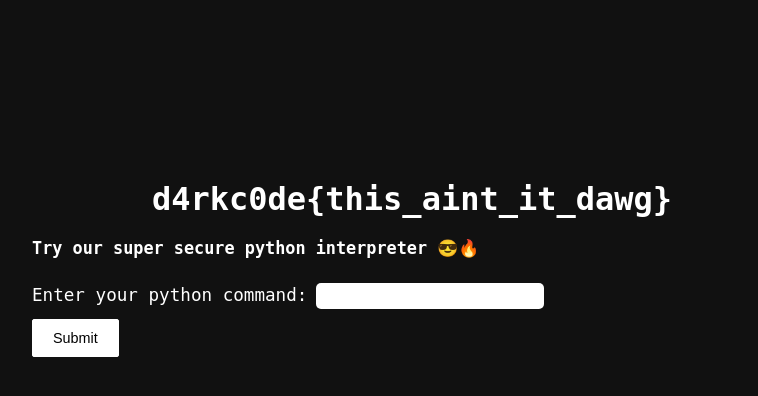
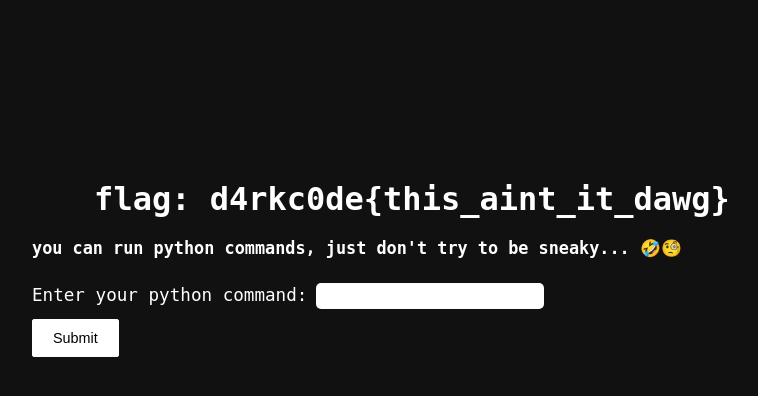
Before and after one commit to AviAvinav/club-mela, a Flask app: page / in a window 1280 px wide. Shown: the top 396 px of the page, without its empty margins (228-986 px from the left). Run offline with Flask 3, Linux system fonts and the light colour scheme.

Commit message:
moj maxti

```diff
--- a/second/templates/index.html
+++ b/second/templates/index.html
@@ -60,9 +60,9 @@
   </head>
   <body>
     <form action="/check" method="post">
-      <h1>d4rkc0de{this_aint_it_dawg}</h1>
+      <h1>flag: d4rkc0de{this_aint_it_dawg}</h1>
       <h3>
-        Try our super secure python interpreter 😎🔥
+        you can run python commands, just don't try to be sneaky... 🤣🧐
       </h3>
       <label for="input-field">Enter your python command:</label>
       <input type="text" id="input-field" name="input" />
```
